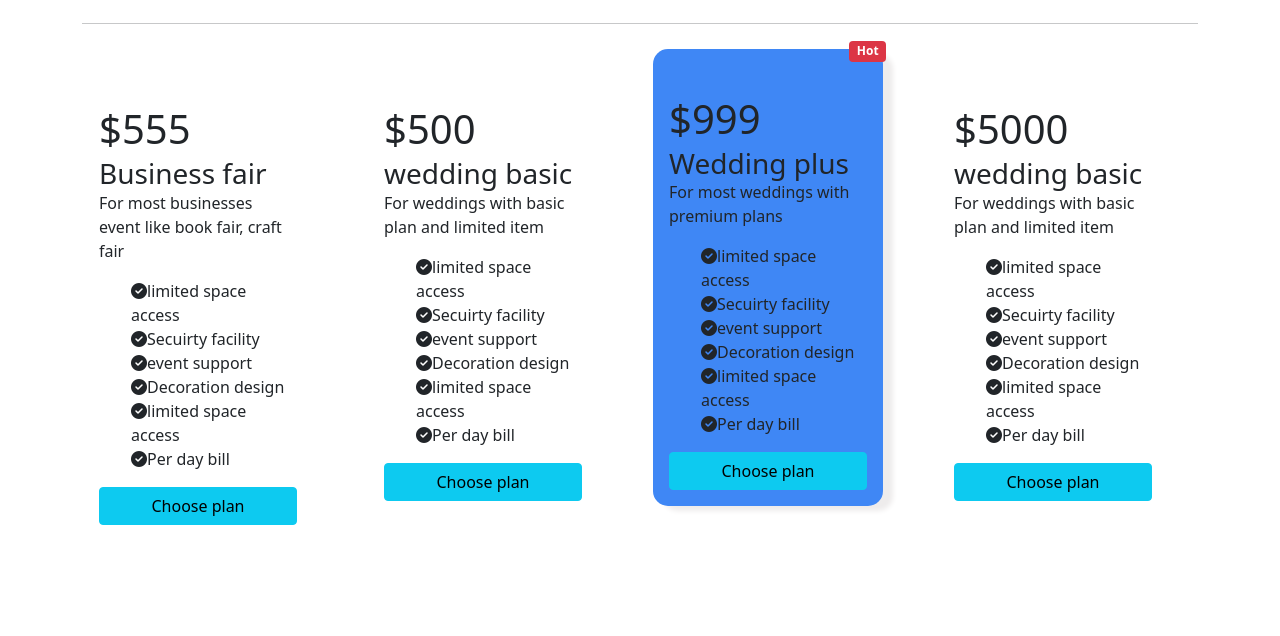
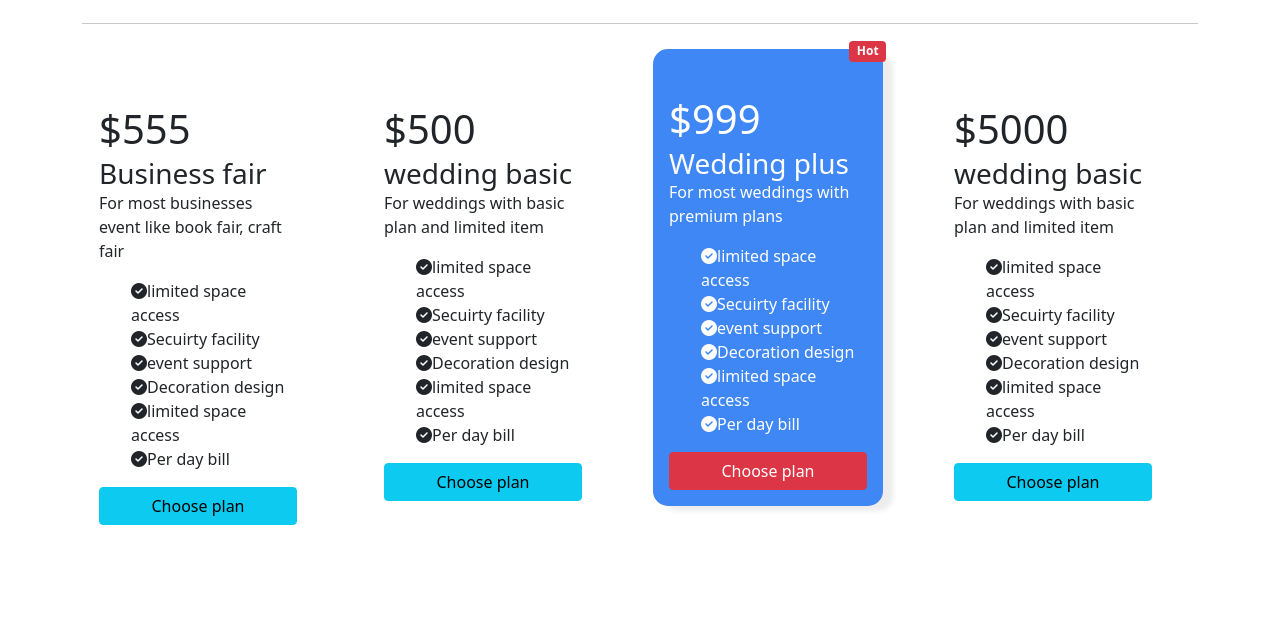
Before and after one commit to Nasirdiu/Assientment--3, a plain HTML site: page index.html in a window 1280 px wide. Shown: the part 692-1328 px from the top of the page. Drawn offline with Linux system fonts and the light colour scheme; a web font is replaced by a local one.

Commit message:
card color

```diff
--- a/index.html
+++ b/index.html
@@ -173,10 +173,10 @@
                             <div class="position-relative hot">
                                 <h6> <span class="badge bg-danger">Hot</span></h6>
                             </div>
-                            <h1 class="card-title">$999</h1>
-                            <h3 class="card-subtitle ">Wedding plus</h3>
-                            <p class="card-text">For most weddings with premium plans</p>
-                            <ul class="main-list">
+                            <h1 class="card-title text-white">$999</h1>
+                            <h3 class="card-subtitle text-white ">Wedding plus</h3>
+                            <p class="card-text text-white">For most weddings with premium plans</p>
+                            <ul class="main-list text-white">
                                 <li><i class="fas fa-check-circle"></i>limited space access</li>
                                 <li><i class="fas fa-check-circle"></i>Secuirty facility</li>
                                 <li><i class="fas fa-check-circle"></i>event support</li>
@@ -185,7 +185,7 @@
                                 <li><i class="fas fa-check-circle"></i>Per day bill</li>
                             </ul>
                             <div class="btn-group d-flex rounded-3" role="group" aria-label="Third group ">
-                                <button type="button" class="btn btn-info">Choose plan</button>
+                                <button type="button" class="btn btn-danger text-white">Choose plan</button>
                             </div>
                         </div>
 
```
